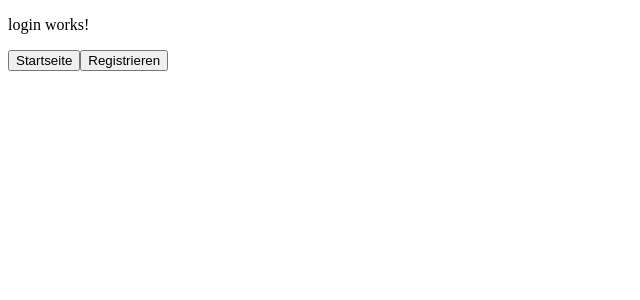
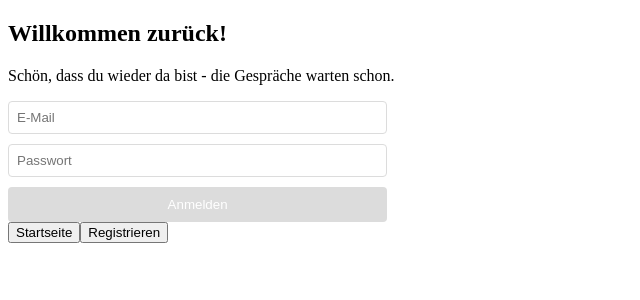
Before and after one commit to tommyngo98/se-frontend, an Angular app: page /login in a window 1280 px wide. Shown: the top 300 px of the page, without its empty margins (0-640 px from the left). Built offline with nearby package versions, Linux system fonts and the light colour scheme.

Commit message:
chore: add dashboard component

```diff
--- a/src/app/presentation/pages/login/login.component.html
+++ b/src/app/presentation/pages/login/login.component.html
@@ -1,3 +1,10 @@
-<p>login works!</p>
+<h2>Willkommen zurück!</h2>
+<p>Schön, dass du wieder da bist - die Gespräche warten schon.</p>
+
+<input-form
+  (formSubmit)="login($event)"
+  [actionType]="'Anmelden'">
+</input-form>
+
 <button [routerLink]="'/home'">Startseite</button>
 <button [routerLink]="'/register'">Registrieren</button>
--- a/src/app/presentation/pages/login/login.component.ts
+++ b/src/app/presentation/pages/login/login.component.ts
@@ -1,15 +1,28 @@
 import { Component } from '@angular/core';
 import {RouterLink} from "@angular/router";
+import {InputFormComponent} from "../../ui-components/input-form/input-form.component";
+import {LoginService} from "../../../services/login.service";
 
 @Component({
   selector: 'app-login',
   standalone: true,
-  imports: [
-    RouterLink
-  ],
+    imports: [
+        RouterLink,
+        InputFormComponent
+    ],
   templateUrl: './login.component.html',
   styleUrl: './login.component.scss'
 })
 export class LoginComponent {
+  constructor(private loginService: LoginService) {}
 
+  login($event: { name: string, email: string; password: string }): void {
+    this.loginService.login($event.email, $event.password)
+      .then(response => {
+        console.log(response);
+      })
+      .catch(error => {
+        console.log(error);
+      });
+  }
 }
--- a/src/app/presentation/pages/register/register.component.html
+++ b/src/app/presentation/pages/register/register.component.html
@@ -2,7 +2,6 @@
 <p>Erstelle dein Konto und starte deinen Plausch.</p>
 
 <input-form
-  [urlPath]="'/register'"
   (formSubmit)="register($event)"
   [actionType]="'Registrieren'">
 </input-form>
--- a/src/app/presentation/ui-components/input-form/input-form.component.html
+++ b/src/app/presentation/ui-components/input-form/input-form.component.html
@@ -3,6 +3,7 @@
     (submit)="onSubmit()"
     class="form"
   >
+    @if (actionType() === "Registrieren") {
       <div>
         <input class="form__input" placeholder="Name" id="name" type="text" formControlName="name" />
 
@@ -14,6 +15,7 @@
           </div>
         }
       </div>
+    }
     <div>
       <input class="form__input" placeholder="E-Mail" id="email" type="email" formControlName="email" />
 
--- a/src/app/presentation/ui-components/input-form/input-form.component.ts
+++ b/src/app/presentation/ui-components/input-form/input-form.component.ts
@@ -1,4 +1,4 @@
-import {Component, EventEmitter, input, Output} from '@angular/core';
+import {Component, EventEmitter, input, OnChanges, Output} from '@angular/core';
 import {FormBuilder, FormGroup, ReactiveFormsModule, Validators} from '@angular/forms';
 import {CommonModule} from "@angular/common";
 
@@ -9,9 +9,8 @@ import {CommonModule} from "@angular/common";
   imports: [ReactiveFormsModule, CommonModule],
   styleUrls: ['./input-form.component.scss']
 })
-export class InputFormComponent {
+export class InputFormComponent implements OnChanges {
   public form: FormGroup;
-  public urlPath = input.required<string>();
   public actionType = input.required<'Anmelden' | 'Registrieren'>();
 
   @Output()
@@ -23,6 +22,10 @@ export class InputFormComponent {
       email: ['', [Validators.required, Validators.email]],
       password: ['', [Validators.required, Validators.minLength(6)]]
     });
+  }
+
+  ngOnChanges(): void {
+    this.updateNameValidation();
   }
 
   get email() {
@@ -42,4 +45,16 @@ export class InputFormComponent {
       this.formSubmit.emit(this.form.value);
     }
   }
+
+  private updateNameValidation(): void {
+    const nameControl = this.form.get('name');
+
+    if (this.actionType() === 'Anmelden') {
+      nameControl?.clearValidators();
+    } else if (this.actionType() === 'Registrieren') {
+      nameControl?.setValidators([Validators.required]);
+    }
+
+    nameControl?.updateValueAndValidity(); // Recalculate the validity
+  }
 }
--- /dev/null
+++ b/src/app/services/login.service.ts
@@ -0,0 +1,32 @@
+import { Injectable } from '@angular/core';
+import api from '../utils/api';
+
+@Injectable({
+  providedIn: 'root'
+})
+export class LoginService {
+  constructor() {}
+
+  public async login(email: string, password: string): Promise<any> {
+    try {
+      const response = await api.post(`/api/user/login`, { email, password });
+
+      if (response.data && response.data.token) {
+        localStorage.setItem('authToken', response.data.token);
+      }
+
+      return response.data;
+    } catch (error) {
+      console.error('Login error:', error);
+      throw error;
+    }
+  }
+
+  public logout(): void {
+    localStorage.removeItem('authToken');
+  }
+
+  public isLoggedIn(): boolean {
+    return !!localStorage.getItem('authToken');
+  }
+}
--- a/src/app/services/register.service.ts
+++ b/src/app/services/register.service.ts
@@ -14,4 +14,5 @@ export class RegisterService {
       console.error('Registrierungsfehler:', error);
       throw error;
     }
-  }}
+  }
+}
```
Lines whose indentation alone changed are shown as unchanged.
